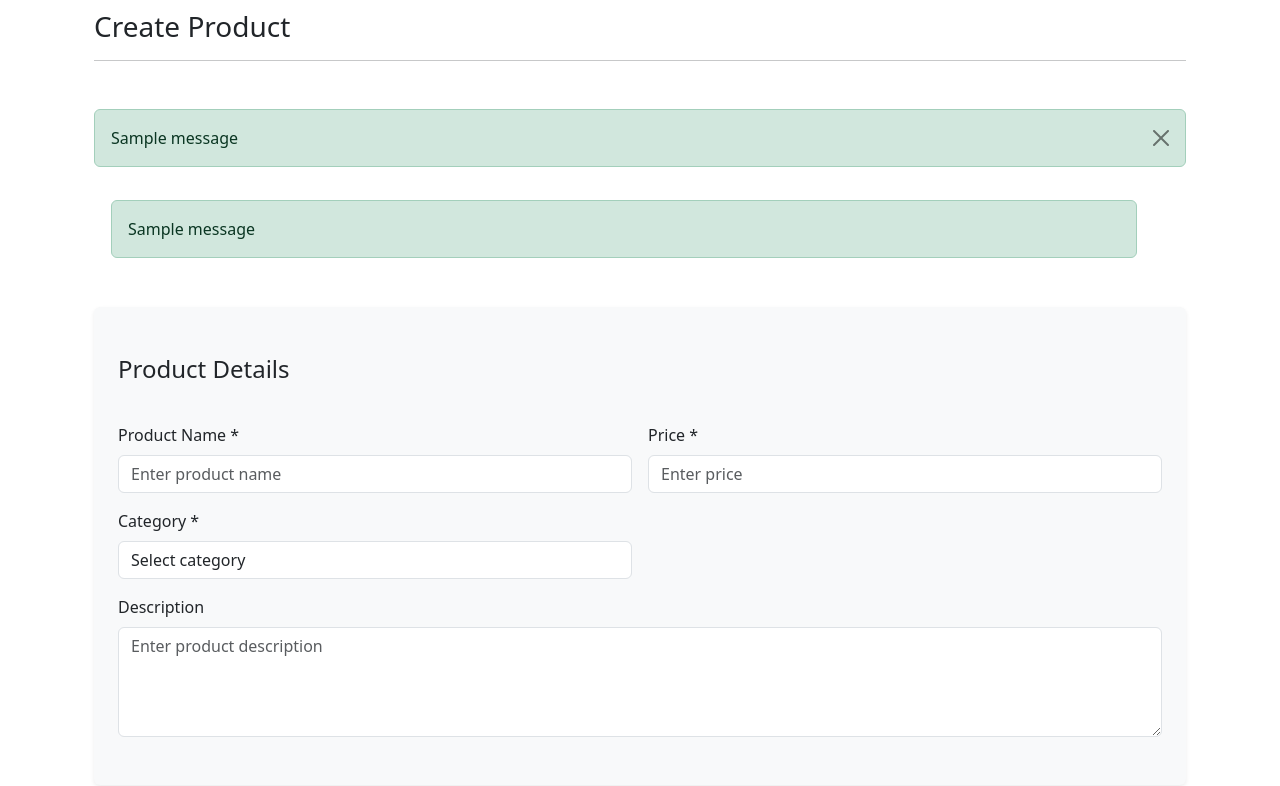
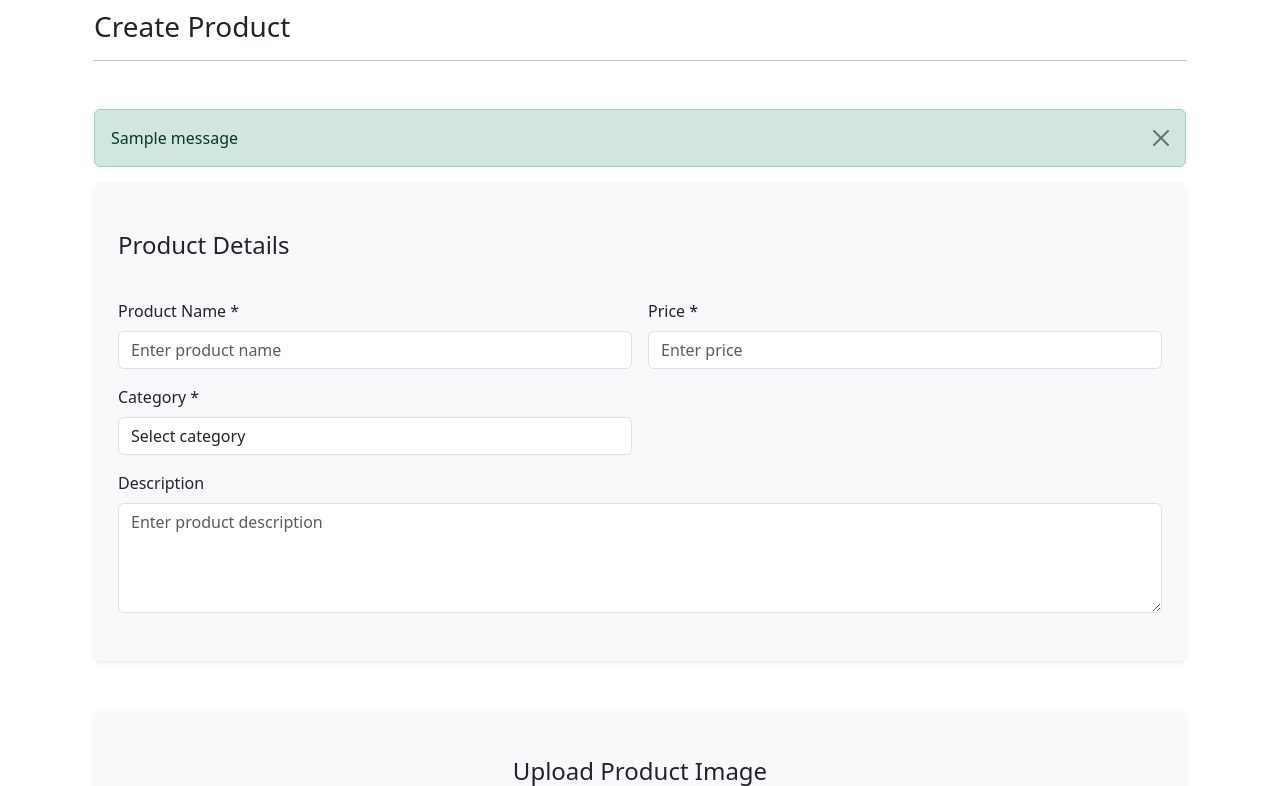
Before and after one commit to Abukhanifa/SalesAndtrade, a Django app: template sales_app/templates/products/product_create.html in a window 1280 px wide. Shown: the part 216-1002 px from the top of the page. Run offline with Django 5.2, Linux system fonts and the light colour scheme; the template is opened without the code that fills it: most values are stand-ins (such as "Sample title", 1, 10 or a date in 2020); one stand-in notice (Sample message) is shown; some libraries are stand-ins or nearby versions.

Commit message:
just a small improvements

```diff
--- a/sales_app/products/urls.py
+++ b/sales_app/products/urls.py
@@ -10,7 +10,7 @@ router.register(r'categories', CategoryViewAPI)
 
 
 urlpatterns = [
-    path('product-list/', ProductListView.as_view(), name='product_list'),
+    path('product_list/', ProductListView.as_view(), name='product_list'),
     path('create/', ProductCreateView.as_view(), name='product-create'),
     path('<int:pk>/update/', ProductUpdateView.as_view(), name='product-update'),
     path('<int:pk>/delete/', ProductDeleteView.as_view(), name='product-delete'),
--- a/sales_app/products/views.py
+++ b/sales_app/products/views.py
@@ -45,7 +45,7 @@ class ProductCreateView(LoginRequiredMixin, CreateView):
     model = Product
     form_class = ProductForm  # Use the form
     template_name = "products/product_create.html"  # Keep your existing template
-    success_url = reverse_lazy("product-list")  # Redirect after success
+    success_url = reverse_lazy("product_list")  # Redirect after success
 
     def form_valid(self, form):
         product = form.save(commit=False)  # Don't save yet
--- a/sales_app/templates/products/product_create.html
+++ b/sales_app/templates/products/product_create.html
@@ -21,15 +21,6 @@
                         <button type="button" class="btn-close" data-bs-dismiss="alert" aria-label="Close"></button>
                     </div>
                 {% endfor %}
-            {% endif %}
-            {% if messages %}
-                <div class="alert alert-dismissible fade show" role="alert">
-                    {% for message in messages %}
-                        <div class="alert {% if message.tags %}alert-{{ message.tags }}{% endif %}">
-                            {{ message }}
-                        </div>
-                    {% endfor %}
-                </div>
             {% endif %}
 
             <!-- Form START -->
```
Also changed, not shown: sales_app/notifications/views.py (+4 -5 lines), sales_app/db.sqlite3, sales_app/media/product_images/1953_Mau5EnI.jpg (added), sales_app/media/product_images/1953_hnsDkIP.jpg (added), sales_app/media/product_images/236093_6aWvK5N.jpg (added), sales_app/media/product_images/236093_8TL8crt.jpg (added), sales_app/media/product_images/236093_8sURwVk.jpg (added), sales_app/media/product_images/236093_VAJpvNE.jpg (added), sales_app/media/product_images/236093_oT1JioF.jpg (added), sales_app/media/profile_pics/1953.jpg (added), sales_app/media/profile_pics/1953_NW99rv7.jpg (added), sales_app/media/profile_pics/1953_Trox85b.jpg (added).
